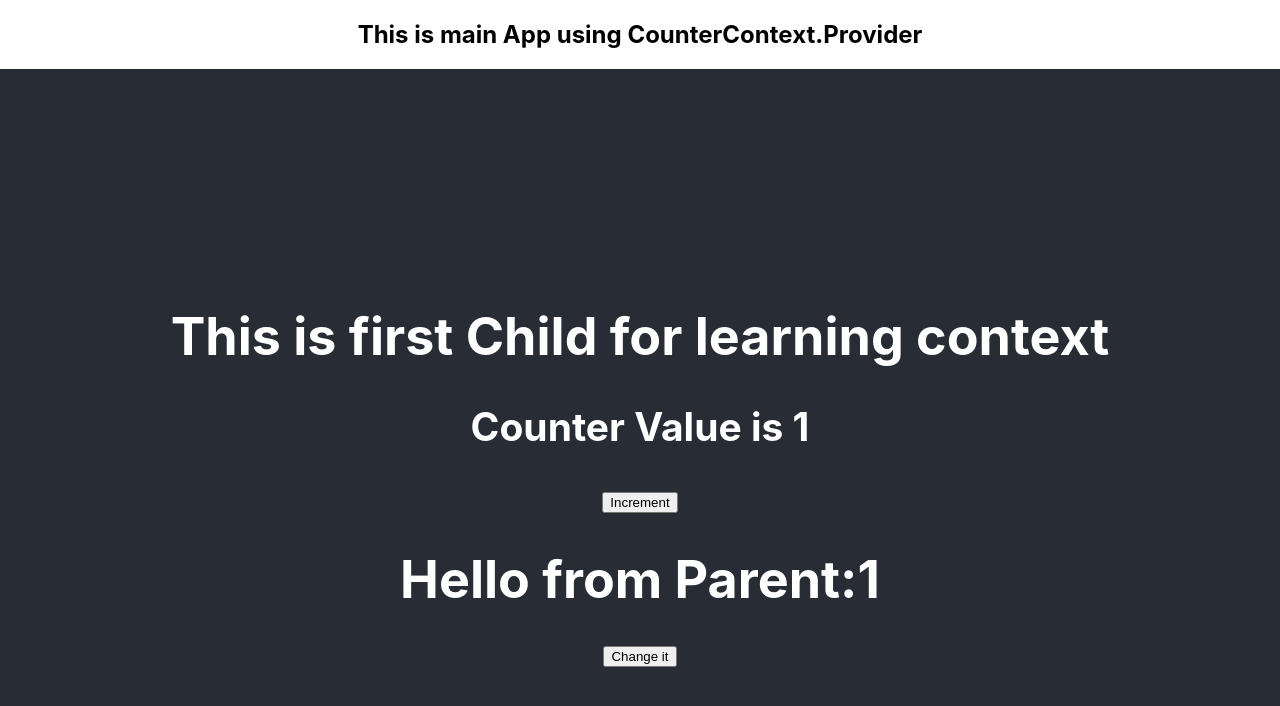
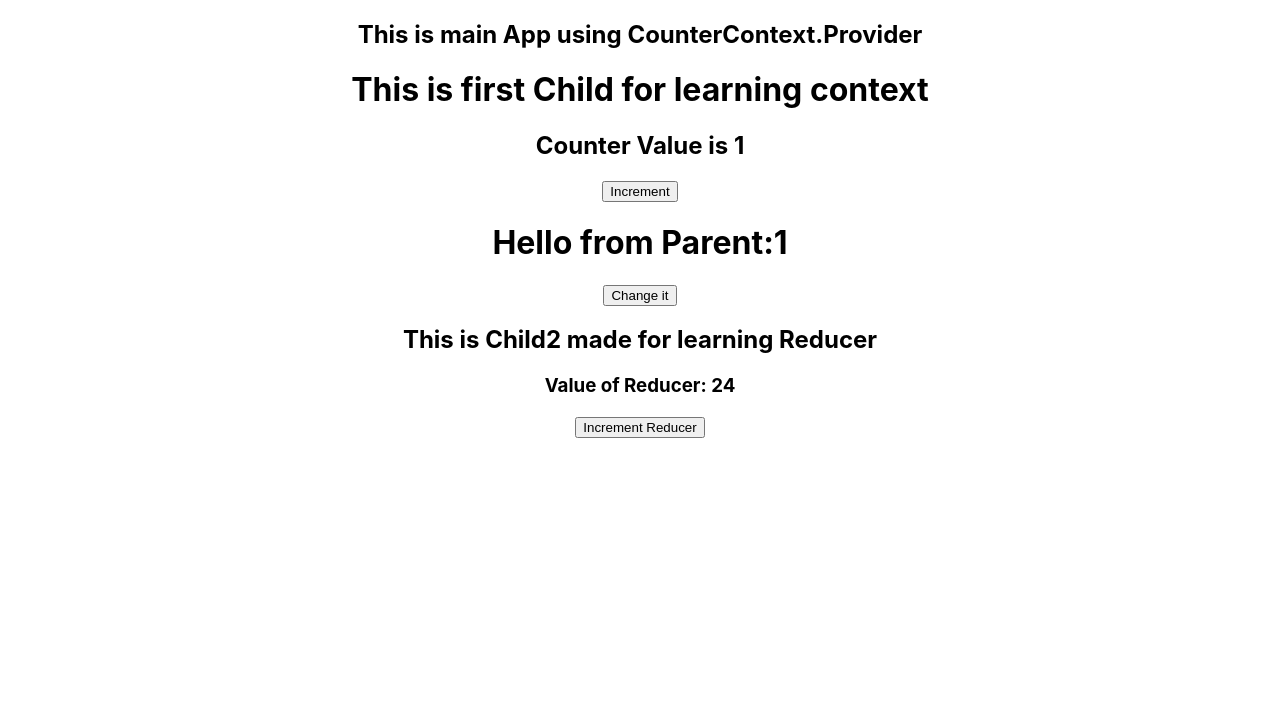
Before and after one commit to SanaAlvi/React-App2, a React (Create React App) app: page / in a window 1280 px wide. Shown: the top 706 px of the page. Built offline with nearby package versions, Linux system fonts and the light colour scheme.

Commit message:
Update Parent.js

```diff
--- a/src/Parent.js
+++ b/src/Parent.js
@@ -1,18 +1,19 @@
 import React, { useContext } from 'react';
 import './App.css';
 import Child from './Child';
+import Child2 from './Child2';
 import Countercontext from './ConterContext';
 
 const Parent = () => {
     let CountState = useContext (Countercontext)
     return(
-        <div className="App-header">
+        <div className="App">
             <Child />
             <h1>Hello from Parent:{CountState[0]}</h1>
             <button onClick={() => {CountState[1](2)}}>
                 Change it
             </button>
-
+            <Child2 />
         </div>
     )
 }
```
